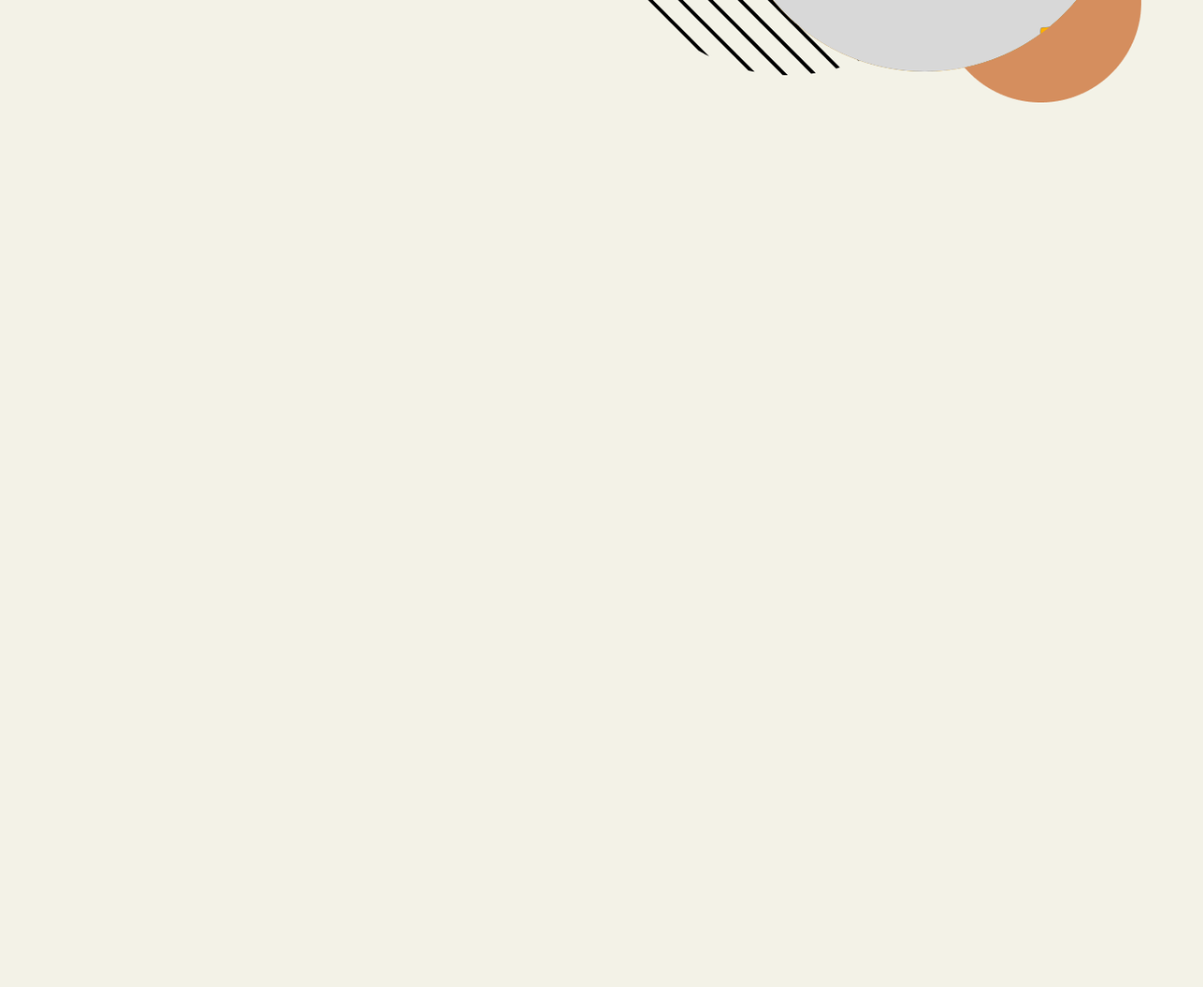
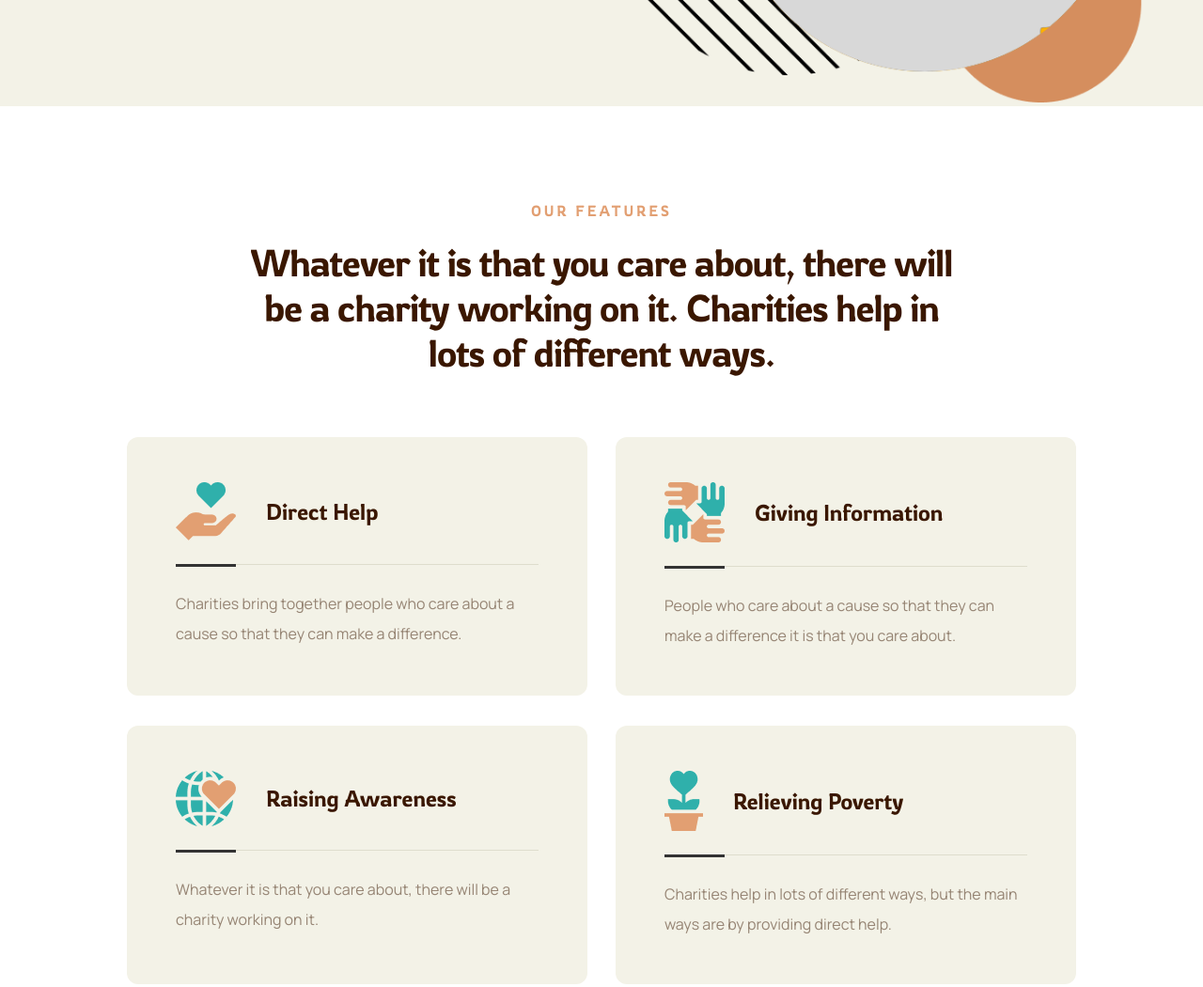
Before and after one commit to gega109/Charity_responsive_landing_project, a plain HTML site: page sections/second-section.html in a window 1280 px wide. Shown: the part 616-1666 px from the top of the page at 94% size. Before the commit the page ends 840 px from the top, so only its background shows below. Drawn offline with Linux system fonts and the light colour scheme; a web font is replaced by a local one.

Commit message:
feat_FEATURES_SECTION

```diff
--- a/sections/second-section.html
+++ b/sections/second-section.html
@@ -65,9 +65,77 @@
 
       <!--------------------------------------- SECTION FEATURES ------------------------------------------------ -->
 
-      <section class="features_sec">
+      <section class="donate_section">
+        <div class="donate_features">
+          <div class="donate_features_heading">
+            <p>Our Features</p>
+            <h1>
+              Whatever it is that you care about, there will be a charity
+              working on it. Charities help in lots of different ways.
+            </h1>
+          </div>
+          <div class="donate_features_card_container">
+            <div class="donate_features_card_box">
 
+              <div class="donate_features_card">
 
+                <div class="donate_features_card_heading">
+                  <img src="./images/card-charity.png" alt="charity" />
+                  <h2>Direct Help</h2>
+                </div>
+                <div class="donate_features_card_line"></div>
+                <p class="donate_features_card_description">
+                  Charities bring together people who care about a cause so that
+                  they can make a difference.
+                </p>
+
+              </div>
+
+              <div class="donate_features_card">
+
+                <div class="donate_features_card_heading">
+                  <img src="./images/card-solidarity.png" alt="charity" />
+                  <h2>Giving Information</h2>
+                </div>
+                <div class="donate_features_card_line"></div>
+                <p class="donate_features_card_description">
+                  People who care about a cause so that they can make a difference it is that you care about.
+                </p>
+
+              </div>
+
+            </div>
+            <div class="donate_features_card_box">
+
+              <div class="donate_features_card">
+
+                <div class="donate_features_card_heading">
+                  <img src="./images/card-love.png" alt="charity" />
+                  <h2>Raising Awareness</h2>
+                </div>
+                <div class="donate_features_card_line"></div>
+                <p class="donate_features_card_description">
+                  Whatever it is that you care about, there will be a charity working on it.
+                </p>
+
+              </div>
+
+              <div class="donate_features_card">
+
+                <div class="donate_features_card_heading">
+                  <img src="./images/card-pot.png" alt="charity" />
+                  <h2>Relieving Poverty</h2>
+                </div>
+                <div class="donate_features_card_line"></div>
+                <p class="donate_features_card_description">
+                  Charities help in lots of different ways, but the main ways are by providing direct help.
+                </p>
+
+              </div>
+
+            </div>
+          </div>
+        </div>
       </section>
     </main>
 
--- a/sections/second.css
+++ b/sections/second.css
@@ -9,23 +9,23 @@
   padding: 0;
 }
 body {
-  background-color: #f3f2e7;
   transition: 1s linear;
   overflow-x: hidden;
+  background-color: #f3f2e7;
 }
 main {
   width: 100%;
-  padding: 20px 26px;
+  padding: 20px 0;
   display: flex;
   flex-direction: column;
 }
 
 .intro-section {
   width: 100%;
-  min-height: 100vh;
   display: flex;
   flex-direction: column;
   gap: 20px;
+  padding: 20 26px;
 }
 
 /* ------------------------------------------------ NAV -------------------------------------------------------------- */
@@ -53,7 +53,7 @@ nav {
   cursor: pointer;
   transition: 1s linear;
 }
-.line-container{
+.line-container {
   width: 100%;
   height: 100%;
   display: flex;
@@ -62,23 +62,23 @@ nav {
   flex-direction: column;
   gap: 5px;
 }
-.line{
+.line {
   width: 70%;
   height: 2px;
   background: #7e8ab8;
   transition: 0.5s linear;
 }
-.rotate1{
+.rotate1 {
   transform: rotate(45deg);
   width: 60%;
   margin-top: 5px;
 }
-.rotate2{
+.rotate2 {
   transform: rotate(-45deg);
   margin-top: -7px;
   width: 60%;
 }
-.rotate3{
+.rotate3 {
   transform: translateX(20px);
   opacity: 0;
 }
@@ -133,9 +133,28 @@ nav {
   font-size: 16px;
   font-weight: 500;
 }
-.nav-bar ul li a{
+.nav-bar ul li a {
   color: #3a1700;
   text-decoration: none;
+  position: relative;
+  transition: all 0.5s linear;
+}
+.nav-bar ul li a::before {
+  content: "";
+  position: absolute;
+  width: 0;
+  bottom: -10px;
+  height: 3px;
+  background-color: #7e8ab8;
+  opacity: 0;
+  transition: all 0.4s linear;
+}
+.nav-bar ul li a:hover::before {
+  opacity: 1;
+  width: 100%;
+}
+.nav-bar ul li a:hover {
+  color: #7e8ab8;
 }
 .nav-bar.active {
   opacity: 1;
@@ -228,18 +247,120 @@ nav {
   width: 100%;
   height: 100%;
 }
-.intro-content-picture{
+.intro-content-picture {
   z-index: -3;
 }
 .intro-content-rectangle {
   position: absolute;
 }
 
-/*------------------------------------------- FEATURES_SECTION -------------------------------------------- */
+/*------------------------------------------- DONATE_SECTION -------------------------------------------- */
 
+.donate_section {
+  display: flex;
+  flex-direction: column;
+  gap: 138px;
+  padding-top: 90px;
+  padding-bottom: 80px;
+  background: #fff;
+  width: 100%;
+  height: auto;
+  padding: 0 26px;
+}
+.donate_features {
+  display: flex;
+  flex-direction: column;
+  max-width: 1220px;
+  margin: 0 auto;
+  padding: 95px 0;
+  gap: 66px;
+}
 
+.donate_features_heading {
+  display: flex;
+  flex-direction: column;
+  gap: 15px;
+  text-align: center;
+}
+.donate_features_heading h1 {
+  max-width: 770px;
+  width: 100%;
+  margin: 0 auto;
+  color: #3a1700;
+  font-family: Rowdies;
+  font-size: 40px;
+  font-weight: 300;
+  line-height: 48px;
+  letter-spacing: -1px;
+}
+.donate_features_heading p {
+  color: #e29f72;
+  text-align: center;
+  font-family: Rowdies;
+  font-size: 16px;
+  font-style: normal;
+  font-weight: 300;
+  line-height: 32px; /* 200% */
+  letter-spacing: 3px;
+  text-transform: uppercase;
+}
+.donate_features_card_container {
+  display: flex;
+  flex-direction: column;
+  width: 100%;
+  height: auto;
+  gap: 32px;
+}
+.donate_features_card_box {
+  display: flex;
+  gap: 30px;
+}
+.donate_features_card {
+  max-width: 490px;
+  width: 100%;
+  height: auto;
+  background: #f3f2e7;
+  padding: 48px 52px;
+  display: flex;
+  flex-direction: column;
+  gap: 25px;
+  border-radius: 12px;
+  transition:  2s ;
+}
+.donate_features_card_heading {
+  display: flex;
+  gap: 32px;
+  align-items: center;
+}
+.donate_features_card_heading h2 {
+  color: #3a1700;
+  font-family: "Rowdies";
+  font-size: 24px;
+  font-style: normal;
+  font-weight: 300;
+  line-height: 32px;
+}
 
+.donate_features_card_line {
+  width: 100%;
+  height: 1px;
+  background: #deddcd;
+}
+.donate_features_card_line::before {
+  content: "";
+  height: 3px;
+  position: absolute;
+  width: 64px;
+  background: #333;
+}
 
+.donate_features_card_description {
+  color: rgba(58, 23, 0, 0.5);
+  font-family: Manrope;
+  font-size: 16px;
+  font-weight: 400;
+  line-height: 32px;
+}
 
 /* MEDIA */
 
@@ -290,18 +411,37 @@ nav {
   .donate-img {
     max-width: 500px;
     max-height: 500px;
+  }.donate_features{
+    justify-content: center;
+  }
+  .donate_features_card_container , .donate_features_card_box{
+    flex-direction: column;
+
+  }
+  .donate_features_card{
+    margin: 0 auto;
   }
 }
 
-@media(max-width : 450px){
-  main{
-    padding: 16px 20px;
+@media (max-width: 450px) {
+  .intro-section, .donate_section{
+    padding: 16px 20px 48px 20px;
   }
-  .donate-img{
+
+  .donate-img {
     min-width: 366px;
   }
   .intro-content-heading h1 {
     font-size: 56px;
     line-height: 64px;
   }
+  .donate_features_card{
+    max-width:  329px;
+    width: 100%;
+    padding: 48px 28px;
+  }
+  .donate_features_heading h1{
+    font-size: 24px;
+    line-height: 32px;
+  }
 }
```
Also changed, not shown: sections/images/card-charity.png (added), sections/images/card-love.png (added), sections/images/card-pot.png (added), sections/images/card-solidarity.png (added).
